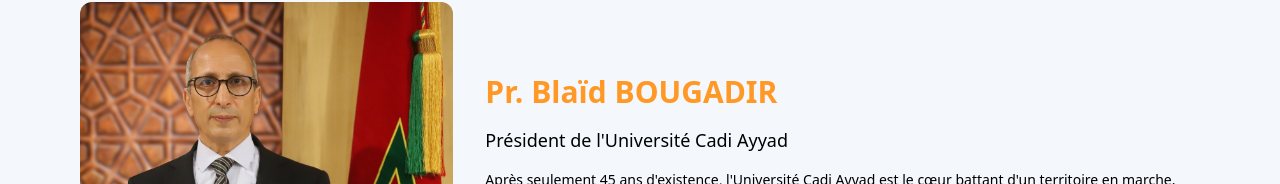
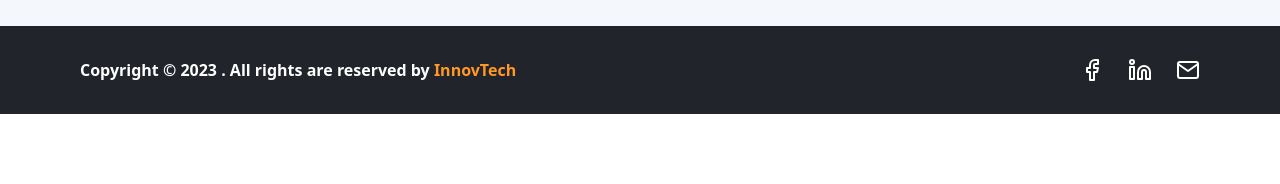
Before and after one commit to salahelfatimi/InnovTech, a Next.js app: page / in a window 1280 px wide. Shown: the part 2616-2800 px from the top of the page. After the commit the page ends 2730 px from the top, so only its background shows below. Built offline with nearby package versions, Linux system fonts and the light colour scheme.

Commit message:
delete resdent

```diff
--- a/src/pages/index.jsx
+++ b/src/pages/index.jsx
@@ -24,9 +24,7 @@ export default function Home() {
         <div>
           <Map />
         </div>
-        <div>
-          <InfoPresdent />
-        </div>
+
       </div>
     </>
   );
```
